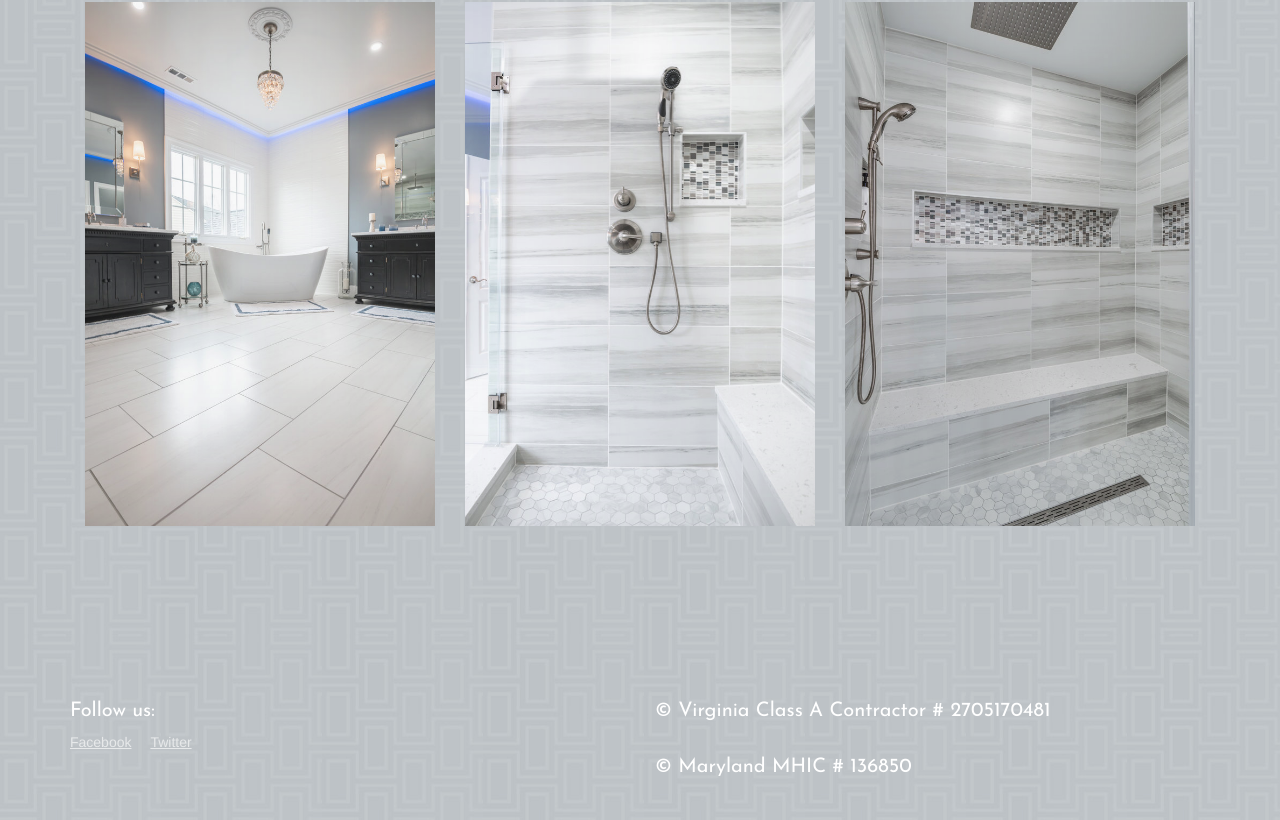
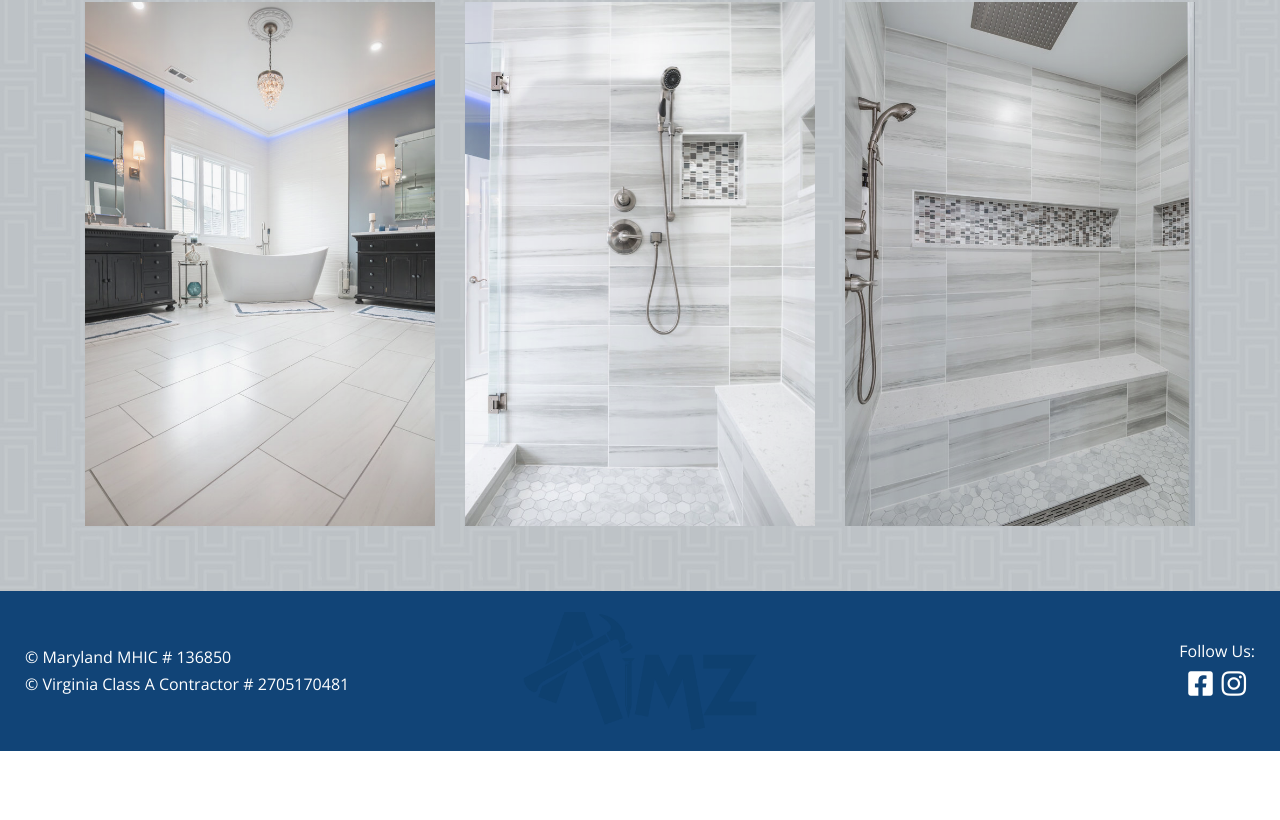
Before and after one commit to Hamza-b93/Aimz-Construction, a plain HTML site: page shiso-bathrooms.html in a window 1280 px wide. Shown: the part 4472-5292 px from the top of the page. After the commit the page ends 5223 px from the top, so only its background shows below. Drawn offline with nearby package versions, Linux system fonts and the light colour scheme.

Commit message:
Add Footer to Bath LessBurg shiso project

```diff
--- a/shiso-bathrooms.html
+++ b/shiso-bathrooms.html
@@ -465,40 +465,22 @@
     </div>
   </div>
 
-  <div id="footer">
-    <div class="footerTop">
-      <div class="container">
-        <div class="row">
-          <!-- Footer Box1 -->
-          <!--
-                     <div class="col-md-3 col-sm-3 col-xs-offset-2">
-                 <h5>Contact info:</h5>
-                    <p>22 Central Park South</p>
-                                <p> NY 10019</p>
-                    <p>Phone: 212-222-4000</p>
-                    <p>Email: <a href="mailto:simpleliving@office.com">simpleliving@office.com</a></p>
-           </div> -->
+  <!-- footer -->
+  <div class="footer-container footer-margin-top">
 
-          <!-- Footer Box2 -->
-          <div class="col-md-6 col-sm-6">
-            <h5>Follow us:</h5>
-            <div class="footerLinkList">
-              <a href="#">Facebook</a>
-              <a href="#" class="icons"> Twitter</a>
-            </div>
-            <!-- /footerLinkList -->
-          </div>
-          <!-- Footer Box3 -->
-          <div class="col-md-6 col-sm-6">
-            <h5>© Virginia Class A Contractor # 2705170481</h5>
-            <h5>© Maryland MHIC # 136850</h5>
-          </div>
-        </div>
-        <!-- /row -->
+    <div class="">
+      <p>© Maryland MHIC # 136850</p>
+      <p>© Virginia Class A Contractor # 2705170481</p>
+    </div>
+
+    <div class="social-media-section">
+      <p>Follow Us:</p>
+      <div class="social-icons-flex">
+        <a href=""><i class="fab fa-facebook-square"></i></a>
+        <a href=""><i class="fab fa-instagram"></i></a>
       </div>
-      <!-- /container -->
     </div>
-    <!-- /footerTop -->
+
   </div>
   <!-- /footer -->
 
```
